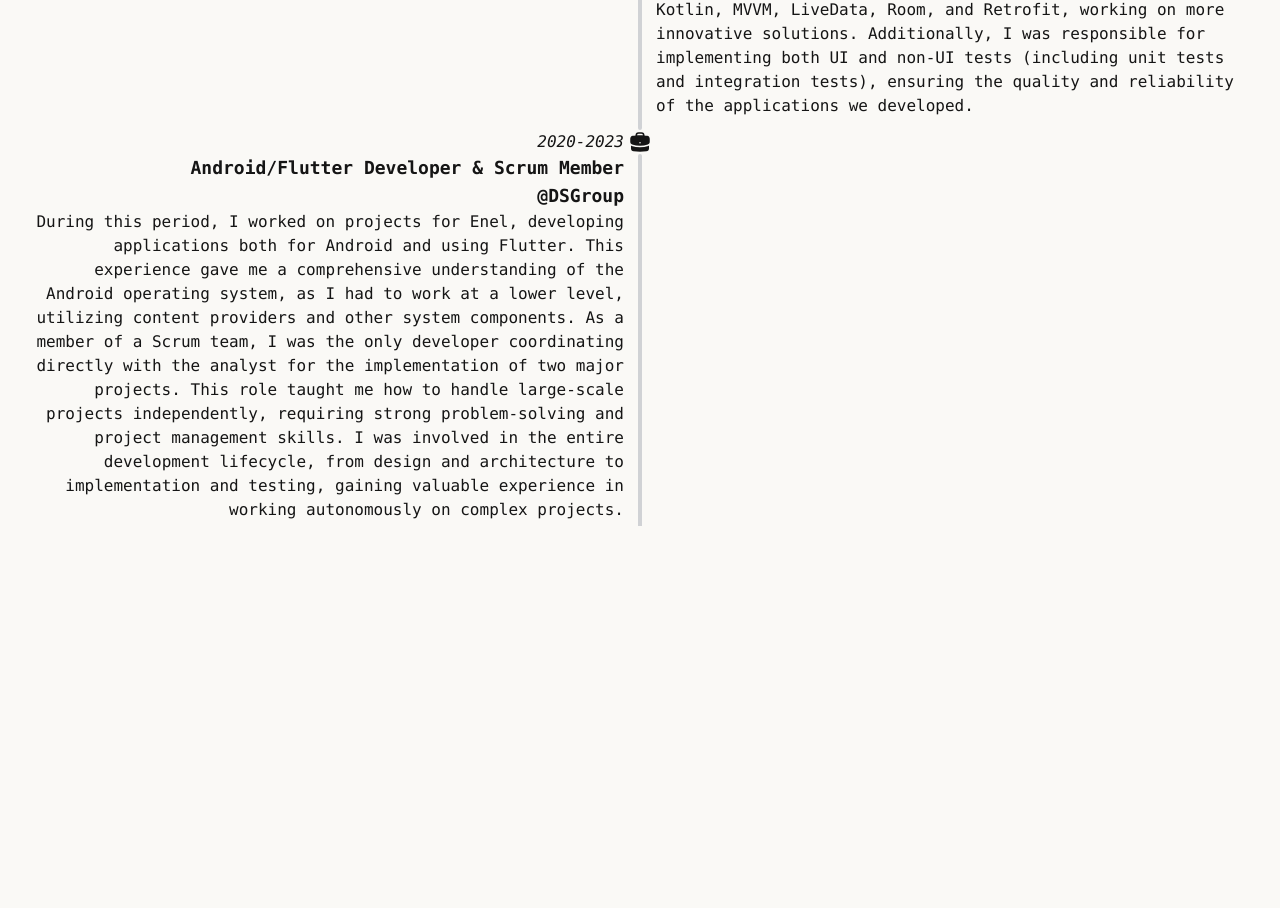
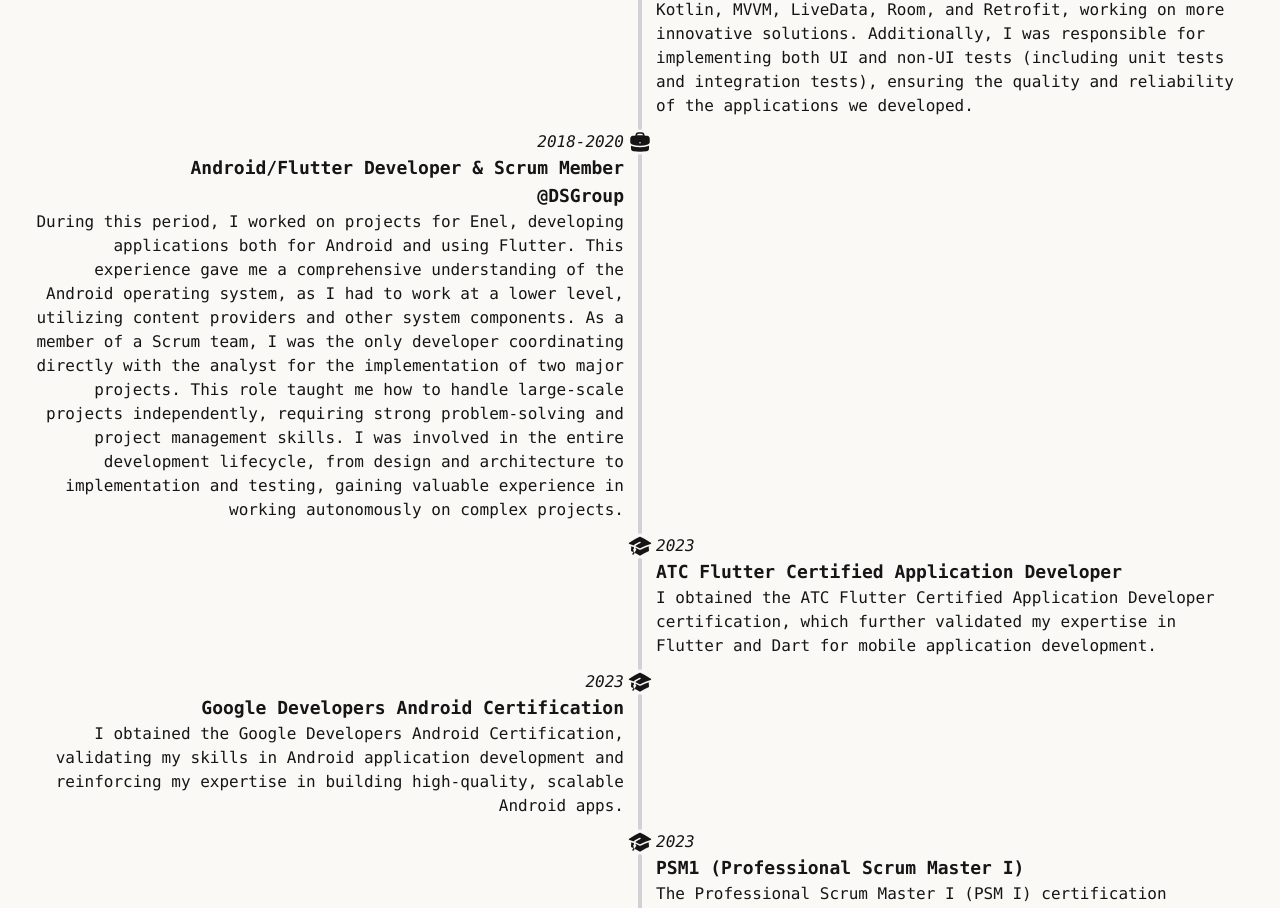
Before and after one commit to star19971124/Portfolio, a Next.js app: page / in a window 1280 px wide. Shown: the part 1438-2346 px from the top of the page. Built offline with nearby package versions, Linux system fonts and the light colour scheme.

Commit message:
DEV: implemented experience section

```diff
--- a/src/app/components/experience.jsx
+++ b/src/app/components/experience.jsx
@@ -1,139 +1,114 @@
-"use client"
 import TimelineIcon from "@/app/components/timeline/timelineIcon";
 import TimelineElement from "@/app/components/timeline/timelineElement";
-import {useEffect, useRef, useState} from "react";
+import ExperienceEntry from "@/model/experienceEntry";
+import RevealOnScroll from "@/app/components/revealOnScroll";
 
+const experiences = [
+    new ExperienceEntry("Bachelor's Degree in Computer Science @Unimi",
+        "During my time at the University of Milan (Unimi), I pursued a Bachelor's degree in Computer\n" +
+        "                    Science,\n" +
+        "                    developing a solid foundation in key areas of the field such as algorithms, data structures,\n" +
+        "                    programming,\n" +
+        "                    operating systems, and databases. Alongside my studies, I worked full-time,\n" +
+        "                    which limited the time I could fully dedicate to university. As a result,\n" +
+        "                    I decided to pause my studies to focus on my professional growth and career development.\n" +
+        "                    This decision allowed me to gain valuable hands-on experience in software development,\n" +
+        "                    which has been instrumental in shaping my technical skills.",
+        "2016-2018",
+        false
+    ),
+    new ExperienceEntry("Android developer @DSGroup",
+        "During this time, I worked on a B2B project for Poste Italiane, collaborating with designers,\n" +
+        "                    backend developers,\n" +
+        "                    and analysts to find the best solutions. This experience allowed me to work with both legacy and\n" +
+        "                    modern approaches to Android development.\n" +
+        "                    On the legacy side, I worked with Java, MVC, MVP, SQLite, and Room on devices running older versions\n" +
+        "                    of the operating system.\n" +
+        "                    On the other hand, I also gained experience with newer technologies such as Android Jetpack, Kotlin,\n" +
+        "                    MVVM, LiveData, Room, and Retrofit,\n" +
+        "                    working on more innovative solutions. Additionally, I was responsible for implementing both UI and\n" +
+        "                    non-UI tests\n" +
+        "                    (including unit tests and integration tests), ensuring the quality and reliability of the\n" +
+        "                    applications we developed.",
+        "2018-2020"
+    ),
+    new ExperienceEntry("Android/Flutter Developer & Scrum Member \n@DSGroup",
+        "During this period, I worked on projects for Enel, developing applications both for Android and\n" +
+        "                    using Flutter.\n" +
+        "                    This experience gave me a comprehensive understanding of the Android operating system, as I had to\n" +
+        "                    work at a lower level,\n" +
+        "                    utilizing content providers and other system components. As a member of a Scrum team,\n" +
+        "                    I was the only developer coordinating directly with the analyst for the implementation of two major\n" +
+        "                    projects.\n" +
+        "                    This role taught me how to handle large-scale projects independently, requiring strong\n" +
+        "                    problem-solving and project management skills.\n" +
+        "                    I was involved in the entire development lifecycle, from design and architecture to implementation\n" +
+        "                    and testing,\n" +
+        "                    gaining valuable experience in working autonomously on complex projects.",
+        "2018-2020"
+    ),
+    new ExperienceEntry("ATC Flutter Certified Application Developer",
+        "I obtained the ATC Flutter Certified Application Developer certification, which further validated my\n" +
+        "                    expertise\n" +
+        "                    in Flutter and Dart for mobile application development.",
+        "2023",
+        false
+    ),
+    new ExperienceEntry("Google Developers Android Certification",
+        "I obtained the Google Developers Android Certification, validating my skills in Android application\n" +
+        "                    development and reinforcing my expertise in building high-quality, scalable Android apps.",
+        "2023",
+        false
+    ),
+    new ExperienceEntry("PSM1 (Professional Scrum Master I)",
+        "The Professional Scrum Master I (PSM I) certification demonstrates my understanding of Scrum\n" +
+        "                    principles and practices,\n" +
+        "                    focusing on the Scrum Master role. I gained skills in facilitating teams, resolving conflicts, and\n" +
+        "                    optimizing workflows\n" +
+        "                    to ensure continuous improvement and efficient Agile processes.",
+        "2023",
+        false
+    ),
+    new ExperienceEntry("Flutter Developer & Product designer \n@Kurt",
+        "I briefly collaborated with a startup focused on connecting people who enjoy playing soccer. During\n" +
+        "                    this time,\n" +
+        "                    I contributed to the development of new features and made a significant impact on improving the user\n" +
+        "                    experience based on feedback from users.\n" +
+        "                    To this day, the voting system I designed is still in use.",
+        "2024",
+    ),
+    new ExperienceEntry("Resuming university",
+        "I decided to leave my full-time job and pursue a freelance career as a developer to better manage my\n" +
+        "                    time and complete my university studies.\n" +
+        "                    This decision was driven by my desire to continuously learn new skills. Since returning to\n" +
+        "                    university,\n" +
+        "                    I've enhanced my knowledge in functional programming and developed a strong passion for\n" +
+        "                    cybersecurity.",
+        "2024",
+        false
+    ),
+]
 function Experience() {
-    const lasRef = useRef(null);
 
-    const [visible, setVisible] = useState(false)
-    useEffect(() => {
-
-        const timer = setTimeout(() =>{
-            setVisible(true)
-        }, 3000)
-
-        return () => clearTimeout(timer)
-    }, [])
-
-    return  <div className="">
-        <ul
+    return <ul
             className="timeline timeline-snap-icon max-md:timeline-compact timeline-vertical"
         >
-            <li>
-                <TimelineIcon work={false}></TimelineIcon>
-                <TimelineElement time="2016-2018" title="Bachelor's Degree in Computer Science @Unimi">
-                    During my time at the University of Milan (Unimi), I pursued a Bachelor's degree in Computer
-                    Science,
-                    developing a solid foundation in key areas of the field such as algorithms, data structures,
-                    programming,
-                    operating systems, and databases. Alongside my studies, I worked full-time,
-                    which limited the time I could fully dedicate to university. As a result,
-                    I decided to pause my studies to focus on my professional growth and career development.
-                    This decision allowed me to gain valuable hands-on experience in software development,
-                    which has been instrumental in shaping my technical skills.
-                </TimelineElement>
-                <hr/>
-            </li>
-            <li>
-                <hr/>
-                <TimelineIcon></TimelineIcon>
-                <TimelineElement left={false} time="2018-2020" title="Android developer @DSGroup">
-                    During this time, I worked on a B2B project for Poste Italiane, collaborating with designers,
-                    backend developers,
-                    and analysts to find the best solutions. This experience allowed me to work with both legacy and
-                    modern approaches to Android development.
-                    On the legacy side, I worked with Java, MVC, MVP, SQLite, and Room on devices running older versions
-                    of the operating system.
-                    On the other hand, I also gained experience with newer technologies such as Android Jetpack, Kotlin,
-                    MVVM, LiveData, Room, and Retrofit,
-                    working on more innovative solutions. Additionally, I was responsible for implementing both UI and
-                    non-UI tests
-                    (including unit tests and integration tests), ensuring the quality and reliability of the
-                    applications we developed.
-                </TimelineElement>
-                <hr/>
-            </li>
-            <li ref={lasRef} className={`transition-all duration-700 ease-in-out ${visible ? "opacity-100 scale-100" : "opacity-0 scale-0 pointer-events-none" }`}>
-                <hr/>
-                <TimelineIcon></TimelineIcon>
-                <TimelineElement time="2020-2023" title={`Android/Flutter Developer & Scrum Member \n@DSGroup`}>
-                    During this period, I worked on projects for Enel, developing applications both for Android and
-                    using Flutter.
-                    This experience gave me a comprehensive understanding of the Android operating system, as I had to
-                    work at a lower level,
-                    utilizing content providers and other system components. As a member of a Scrum team,
-                    I was the only developer coordinating directly with the analyst for the implementation of two major
-                    projects.
-                    This role taught me how to handle large-scale projects independently, requiring strong
-                    problem-solving and project management skills.
-                    I was involved in the entire development lifecycle, from design and architecture to implementation
-                    and testing,
-                    gaining valuable experience in working autonomously on complex projects.
-                </TimelineElement>
-                <hr/>
-            </li>
-
+            {
+                experiences.map((item, index) => (
+                    <RevealOnScroll key={index}>
+                        <li className="transition-all duration-1000 delay-100 ease-out opacity-0 scale-0 pointer-events-none">
+                            <hr/>
+                            <TimelineIcon work={item.work}></TimelineIcon>
+                            <TimelineElement left={index % 2 === 0} time={item.time} title={item.title}>
+                                {item.description}
+                            </TimelineElement>
+                            <hr/>
+                        </li>
+                    </RevealOnScroll>
+                ))
+            }
         </ul>
 
-    </div>
 }
 
 export default Experience
-
-/* <li>
-                <hr/>
-                <TimelineIcon work={false}></TimelineIcon>
-                <TimelineElement left={false} time="2023" title="ATC Flutter Certified Application Developer">
-                    I obtained the ATC Flutter Certified Application Developer certification, which further validated my
-                    expertise
-                    in Flutter and Dart for mobile application development.
-                </TimelineElement>
-                <hr/>
-            </li>
-            <li>
-                <hr/>
-                <TimelineIcon work={false}></TimelineIcon>
-                <TimelineElement time="2023" title="Google Developers Android Certification">
-                    I obtained the Google Developers Android Certification, validating my skills in Android application
-                    development and reinforcing my expertise in building high-quality, scalable Android apps.
-                </TimelineElement>
-                <hr/>
-            </li>
-            <li>
-                <hr/>
-                <TimelineIcon work={false}></TimelineIcon>
-                <TimelineElement left={false} time="2023" title="PSM1 (Professional Scrum Master I)">
-                    The Professional Scrum Master I (PSM I) certification demonstrates my understanding of Scrum
-                    principles and practices,
-                    focusing on the Scrum Master role. I gained skills in facilitating teams, resolving conflicts, and
-                    optimizing workflows
-                    to ensure continuous improvement and efficient Agile processes.
-                </TimelineElement>
-                <hr/>
-            </li>
-            <li>
-                <hr/>
-                <TimelineIcon></TimelineIcon>
-                <TimelineElement time="2024" title={`Flutter Developer & Product designer \n@Kurt`}>
-                    I briefly collaborated with a startup focused on connecting people who enjoy playing soccer. During
-                    this time,
-                    I contributed to the development of new features and made a significant impact on improving the user
-                    experience based on feedback from users.
-                    To this day, the voting system I designed is still in use.
-                </TimelineElement>
-                <hr/>
-            </li>
-            <li>
-                <hr/>
-                <TimelineIcon work={false}></TimelineIcon>
-                <TimelineElement left={false} time="2024-now" title="Resuming university">
-                    I decided to leave my full-time job and pursue a freelance career as a developer to better manage my
-                    time and complete my university studies.
-                    This decision was driven by my desire to continuously learn new skills. Since returning to
-                    university,
-                    I've enhanced my knowledge in functional programming and developed a strong passion for
-                    cybersecurity.
-                </TimelineElement>
-                <hr/>
-            </li>*/
--- a/src/app/components/landingBackground.jsx
+++ b/src/app/components/landingBackground.jsx
@@ -1,6 +1,5 @@
 "use client";
 import {useEffect, useCallback, useState} from "react";
-import {hslToHex, hsvToHex} from "@/app/utils";
 import {loadSlim} from "@tsparticles/slim";
 import Particles, {initParticlesEngine} from "@tsparticles/react";
 
--- /dev/null
+++ b/src/app/components/revealOnScroll.jsx
@@ -0,0 +1,22 @@
+"use client"
+import {useEffect, useRef, cloneElement} from "react";
+
+function RevealOnScroll({children}) {
+    const ref = useRef(null);
+    useEffect(() => {
+        const observer = new IntersectionObserver(
+            ([entry]) => {
+                if (entry.isIntersecting) {
+                    entry.target.classList.remove('opacity-0', 'scale-0', 'pointer-events-none')
+                }
+            }, {threshold: 0.1}
+        )
+        if (ref.current) observer.observe(ref.current)
+        return () => {
+            if (ref.current) observer.unobserve(ref.current)
+        }
+    }, [])
+    return cloneElement(children, { ref });
+}
+
+export default RevealOnScroll
--- a/src/app/page.js
+++ b/src/app/page.js
@@ -1,6 +1,5 @@
 import Navbar from "@/app/components/navbar";
 import Landing from "@/app/components/landing";
-import ParticlesBackground from "@/app/components/landingBackground";
 import Experience from "@/app/components/experience";
 
 export default function Home() {
--- /dev/null
+++ b/src/model/experienceEntry.js
@@ -0,0 +1,9 @@
+class ExperienceEntry {
+    constructor(title, description, time , work = true) {
+        this.title = title
+        this.description = description
+        this.time = time
+        this.work = work
+    }
+}
+export default ExperienceEntry
```
